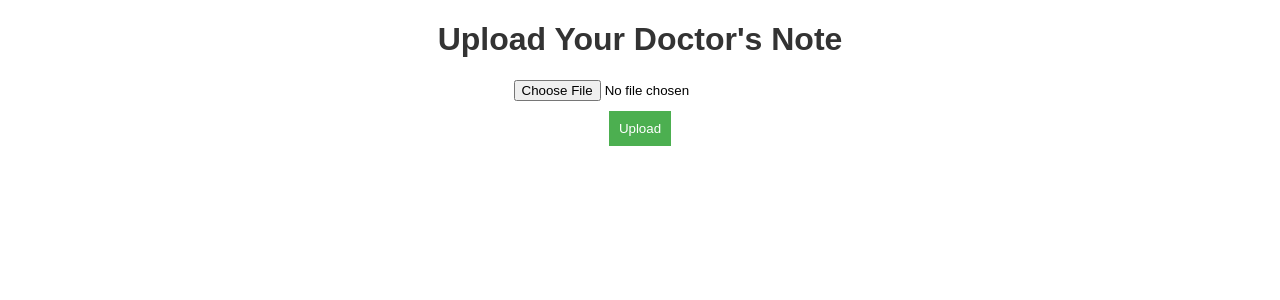
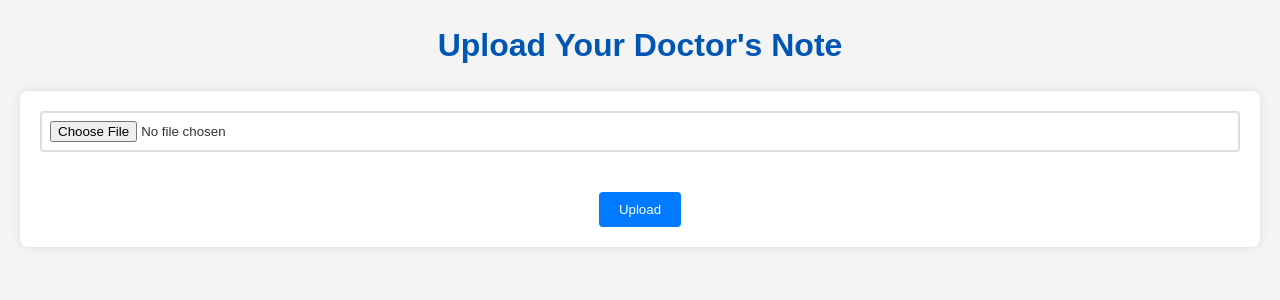
Before and after one commit to andreialbu03/CareBridge, a FastAPI app: page / in a window 1280 px wide. Shown: the top 300 px of the page. Run offline with FastAPI, Linux system fonts and the light colour scheme.

Commit message:
add styling to index page

```diff
--- a/app/static/styles.css
+++ b/app/static/styles.css
@@ -1,29 +1,99 @@
-/* static/styles.css */
+body,
+h1,
+h2,
+button,
+input,
+div {
+  margin: 0;
+  padding: 0;
+  box-sizing: border-box;
+}
+
 body {
-  font-family: Arial, sans-serif;
+  font-family: "Arial", sans-serif;
+  line-height: 1.6;
+  color: #333;
+  background-color: #f4f4f4;
+  padding: 20px;
   text-align: center;
-  margin: 20px;
 }
 
 h1 {
-  color: #333;
+  color: #0056b3;
+  margin-bottom: 20px;
+}
+
+h2 {
+  margin-top: 20px;
+  margin-bottom: 10px;
 }
 
 form {
+  background: #fff;
+  padding: 20px;
+  border-radius: 8px;
+  box-shadow: 0 0 10px rgba(0, 0, 0, 0.1);
   display: flex;
   flex-direction: column;
   align-items: center;
+}
+
+input[type="file"] {
+  border: 2px solid #ddd;
+  padding: 8px;
+  border-radius: 4px;
+  width: 100%;
+  margin-bottom: 20px;
+}
+
+button {
+  display: inline-block;
+  background-color: #007bff;
+  color: #fff;
+  padding: 10px 20px;
+  border: none;
+  border-radius: 4px;
+  cursor: pointer;
+  transition: background-color 0.3s;
+}
+
+button:hover {
+  background-color: #0056b3;
+}
+
+/* Image preview container */
+#imagePreviewContainer {
   margin-top: 20px;
 }
 
-input {
-  margin-bottom: 10px;
+#imagePreview {
+  width: 70%;
+  height: auto;
+  border-radius: 4px;
+  border: 1px solid #ddd;
 }
 
+/* Add spacing between elements */
+div,
 button {
-  padding: 10px;
-  background-color: #4caf50;
-  color: white;
-  border: none;
-  cursor: pointer;
+  margin-top: 20px;
 }
+
+.loader {
+  border: 5px solid #f3f3f3;
+  border-top: 5px solid #3498db;
+  border-radius: 50%;
+  width: 50px;
+  height: 50px;
+  animation: spin 2s linear infinite;
+  margin: auto;
+}
+
+@keyframes spin {
+  0% {
+    transform: rotate(0deg);
+  }
+  100% {
+    transform: rotate(360deg);
+  }
+}
--- a/app/templates/index.html
+++ b/app/templates/index.html
@@ -23,6 +23,11 @@
         <img id="imagePreview" alt="File Preview" style="max-width: 100%" />
       </div>
 
+      <div id="loader-container" style="display: none; text-align: center">
+        <span id="processing-text">Processing...</span>
+        <div id="loader" class="loader"></div>
+      </div>
+
       <button type="submit">Upload</button>
     </form>
 
@@ -45,6 +50,9 @@
           reader.readAsDataURL(fileInput.files[0]);
         }
       }
+      document.querySelector("form").addEventListener("submit", function () {
+        document.getElementById("loader-container").style.display = "block";
+      });
     </script>
   </body>
 </html>
```
